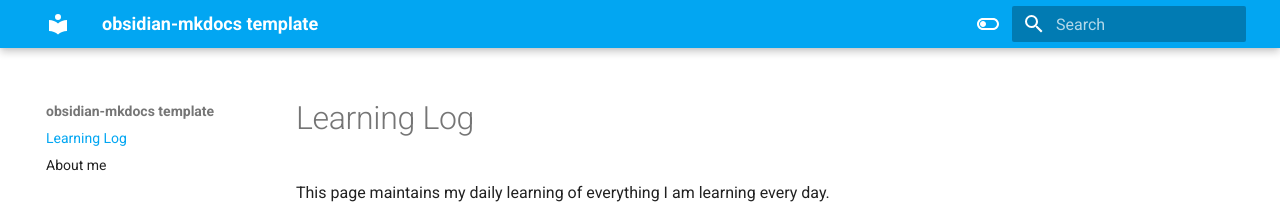
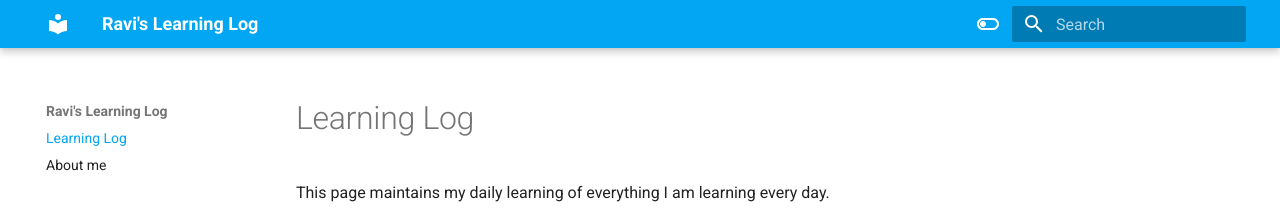
Before and after one commit to mandliya/learning-log, an MkDocs documentation site: the page built from docs/index.md, in a window 1280 px wide. Shown: the top 208 px of the page. Built offline with MkDocs 1.6.1 and Material for MkDocs 9.7.7, drawn with Linux system fonts in a browser that asks for light colours.

Commit message:
Change the site name

```diff
--- a/mkdocs.yml
+++ b/mkdocs.yml
@@ -1,4 +1,4 @@
-site_name: obsidian-mkdocs template
+site_name: Ravi's Learning Log
 
 theme:
     name: 'material'
```
